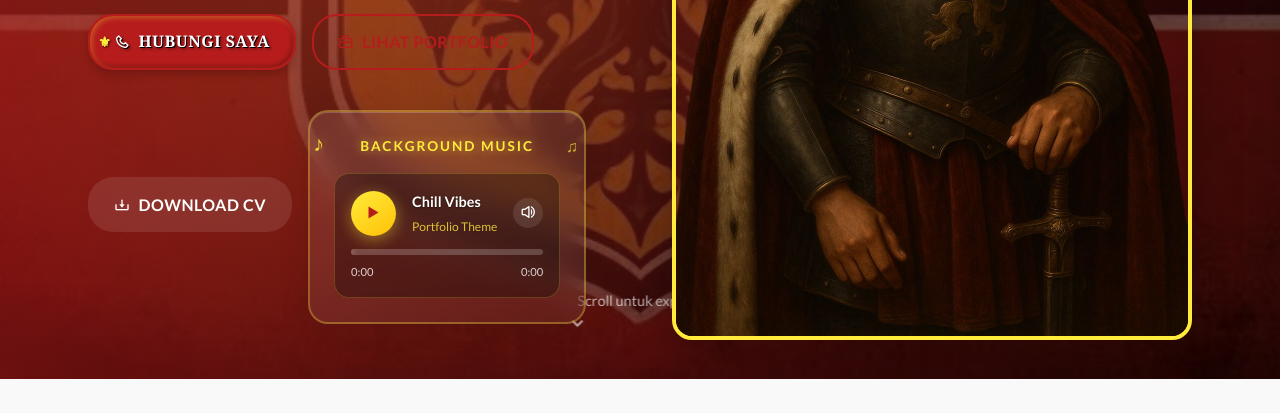
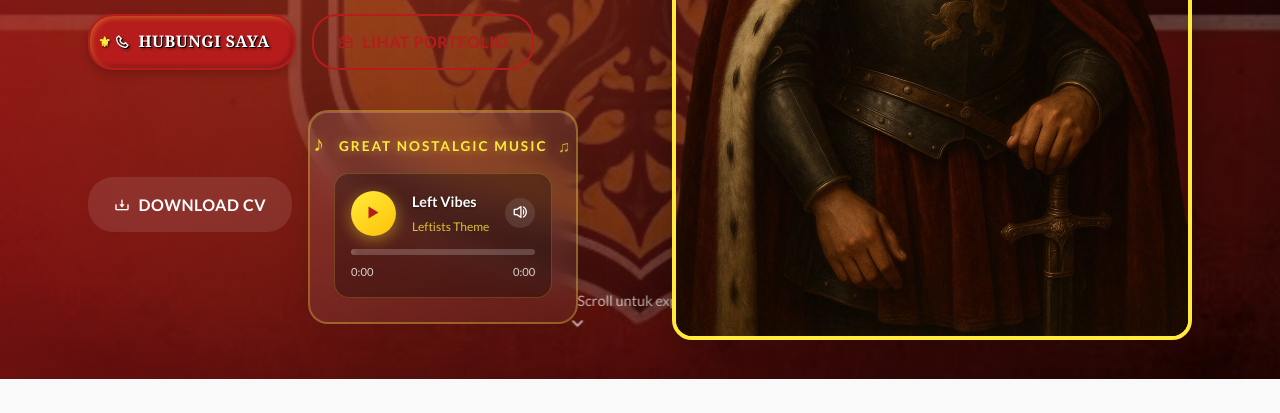
Before and after one commit to IndraSugara/myporto, a PHP site: page / in a window 1280 px wide. Shown: the part 538-951 px from the top of the page. Run offline with PHP 8.4, Linux system fonts and the light colour scheme; data comes from the database, SQL or seed files in the repository.

Commit message:
Update index.php

```diff
--- a/index.php
+++ b/index.php
@@ -91,15 +91,15 @@ try {
                     </a>
                     <div class="hero-audio-player">
                         <div class="audio-player-container" id="audioPlayerContainer">
-                            <div class="audio-player-header">Background Music</div>
+                            <div class="audio-player-header">Great Nostalgic Music</div>
                             <div class="custom-audio-player">
                                 <div class="audio-controls">
                                     <button class="play-pause-btn" id="playPauseBtn">
                                         <i class="bx bx-play"></i>
                                     </button>
                                     <div class="audio-info">
-                                        <div class="audio-title">Chill Vibes</div>
-                                        <div class="audio-artist">Portfolio Theme</div>
+                                        <div class="audio-title">Left Vibes</div>
+                                        <div class="audio-artist">Leftists Theme</div>
                                     </div>
                                     <button class="volume-control" id="volumeBtn">
                                         <i class="bx bx-volume-full"></i>
```
